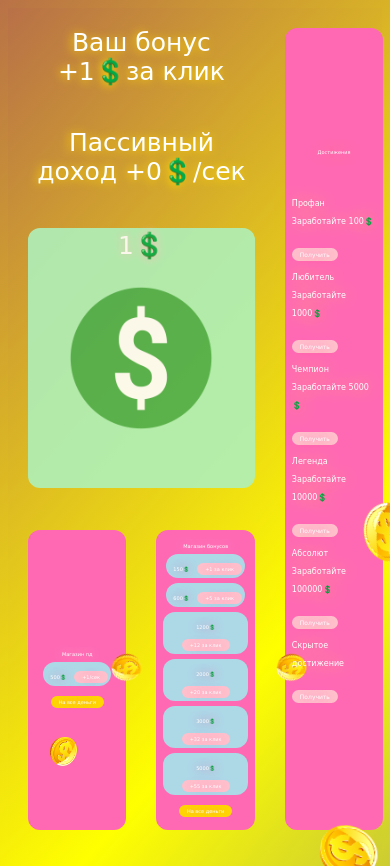
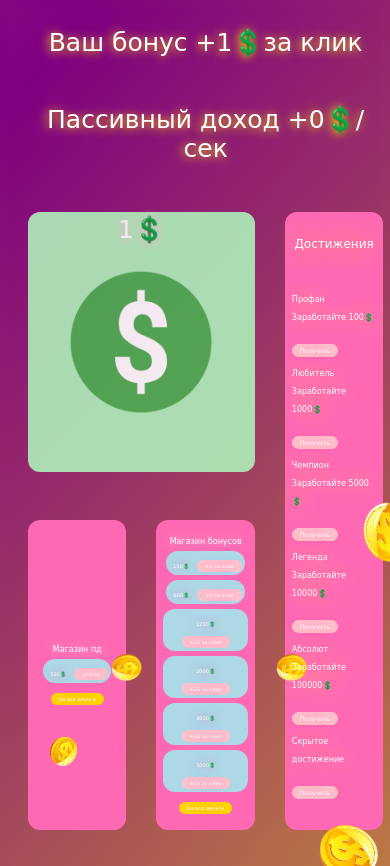
Before and after one commit to Unoficate/JavaScript-clicker, a plain HTML site: page index.html in a window 390 px wide. Shown: the top 866 px of the page. Drawn offline with Linux system fonts and the light colour scheme.

Commit message:
Update style.css

```diff
--- a/css/style.css
+++ b/css/style.css
@@ -7,7 +7,7 @@
 	-webkit-tap-highlight-color: rgba(0, 0, 0, 0);
 }
 body, html{
-	background: linear-gradient(132deg, pink, purple, yellow, blue) no-repeat;
+	background: linear-gradient(132deg, pink, purple, yellow) no-repeat;
   	background-size: 400% 400%;
   	animation: Gradient 15s ease infinite;
   	position: relative;
@@ -91,7 +91,6 @@ body, html{
 	align-items: center;
 	justify-content: center;
 	flex-direction: column;
-	float: right;
 	grid-area: magaz2;
 	border: 2px solid hotpink;
 	background: hotpink;
@@ -409,7 +408,7 @@ body, html{
 		font-size: 5px;
 	}
 	#title{
-		font-size: 5px;
+		font-size: 8px;
 	}
 	#grid{
 		padding: 3px;
@@ -425,7 +424,7 @@ body, html{
 		height: 260px;
 	}
 	#title1{
-		font-size: 5px;
+		font-size: 12px;
 	}
 	.stil1, .stil2, .stil3, .stil4, .stil5, .stil6{
 		font-size: 6px;
@@ -446,8 +445,8 @@ body, html{
 	}
 	.wrapper{
 	grid-template-areas:
-		'bonus bonus stili'
-		'bonus2 bonus2 stili'
+		'bonus bonus bonus'
+		'bonus2 bonus2 bonus2'
 		'modal modal stili'
 		'magaz2 magaz stili';
 		grid-template-columns: 1fr 1fr 1fr;
```
